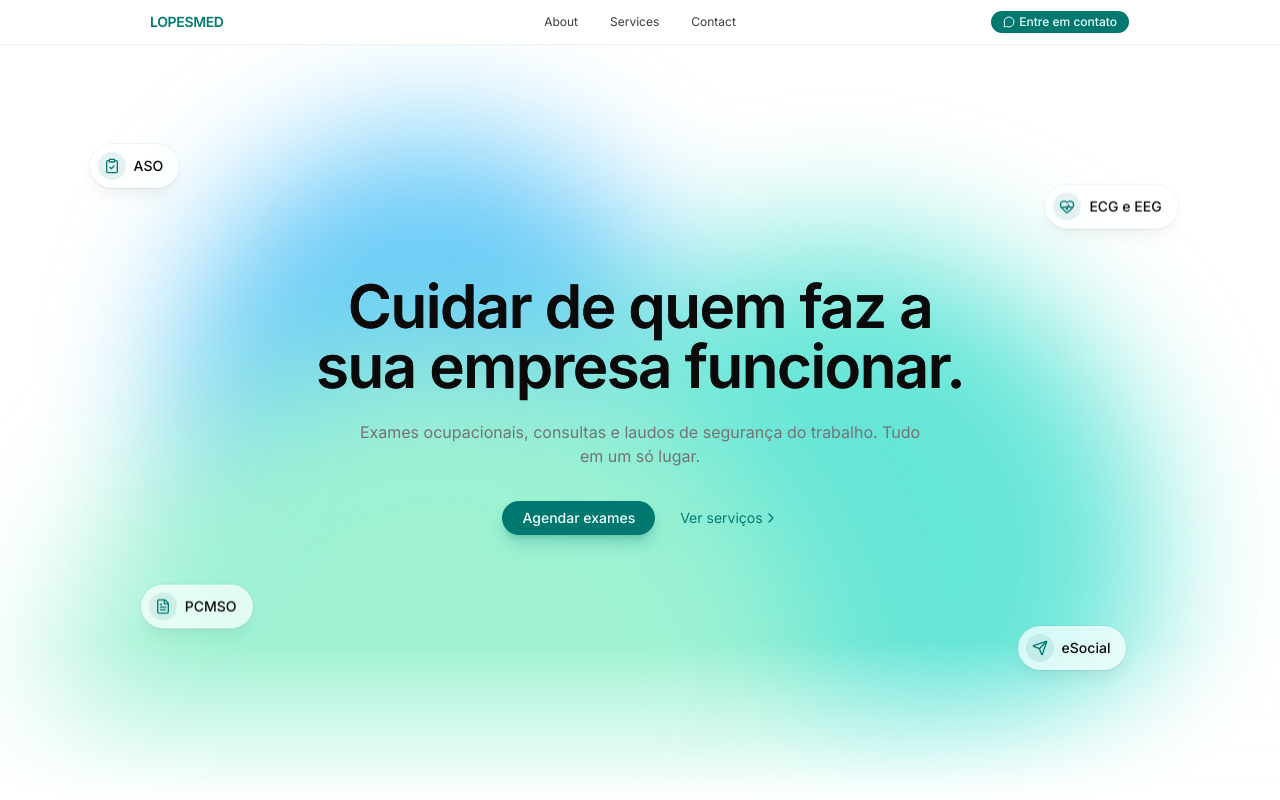
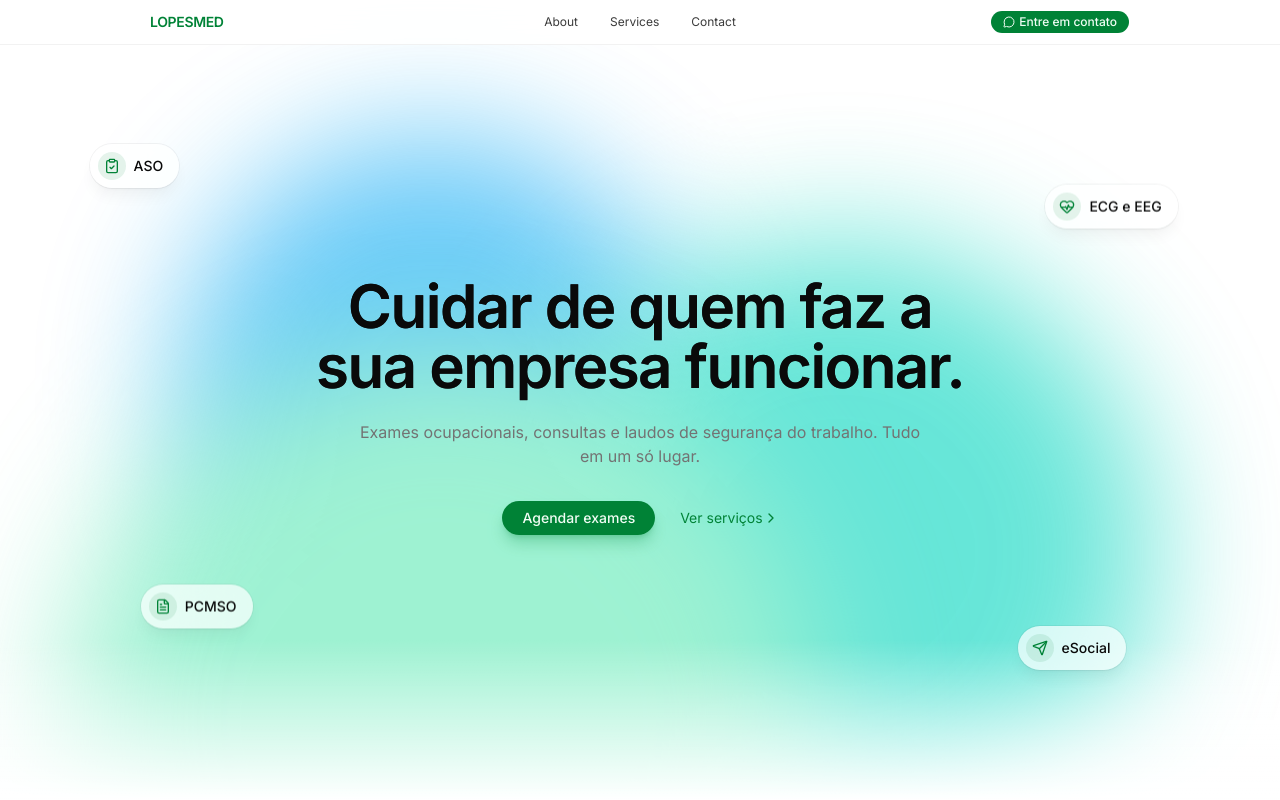
Before and after one commit to elciomfer/lopesmed, a Next.js app: page / in a window 1280 px wide. Built offline with nearby package versions, Linux system fonts and the light colour scheme.

Commit message:
feat: update color variables for improved accessibility and design consistency

```diff
--- a/src/app/globals.css
+++ b/src/app/globals.css
@@ -80,8 +80,8 @@
   --card-foreground: oklch(0.145 0 0);
   --popover: oklch(1 0 0);
   --popover-foreground: oklch(0.145 0 0);
-  --primary: oklch(0.511 0.096 186.391);
-  --primary-foreground: oklch(0.984 0.014 180.72);
+  --primary: oklch(0.527 0.154 150.069);
+  --primary-foreground: oklch(0.982 0.018 155.826);
   --secondary: oklch(0.967 0.001 286.375);
   --secondary-foreground: oklch(0.21 0.006 285.885);
   --muted: oklch(0.97 0 0);
@@ -91,7 +91,7 @@
   --destructive: oklch(0.577 0.245 27.325);
   --border: oklch(0.922 0 0);
   --input: oklch(0.922 0 0);
-  --ring: oklch(0.708 0 0);
+  --ring: oklch(0.627 0.194 149.214);
   --chart-1: oklch(0.87 0 0);
   --chart-2: oklch(0.556 0 0);
   --chart-3: oklch(0.439 0 0);
@@ -100,12 +100,12 @@
   --radius: 0.625rem;
   --sidebar: oklch(0.985 0 0);
   --sidebar-foreground: oklch(0.145 0 0);
-  --sidebar-primary: oklch(0.6 0.118 184.704);
-  --sidebar-primary-foreground: oklch(0.984 0.014 180.72);
+  --sidebar-primary: oklch(0.527 0.154 150.069);
+  --sidebar-primary-foreground: oklch(0.982 0.018 155.826);
   --sidebar-accent: oklch(0.97 0 0);
   --sidebar-accent-foreground: oklch(0.205 0 0);
   --sidebar-border: oklch(0.922 0 0);
-  --sidebar-ring: oklch(0.708 0 0);
+  --sidebar-ring: oklch(0.627 0.194 149.214);
 }
 
 .dark {
@@ -115,8 +115,8 @@
   --card-foreground: oklch(0.985 0 0);
   --popover: oklch(0.205 0 0);
   --popover-foreground: oklch(0.985 0 0);
-  --primary: oklch(0.437 0.078 188.216);
-  --primary-foreground: oklch(0.984 0.014 180.72);
+  --primary: oklch(0.723 0.219 149.579);
+  --primary-foreground: oklch(0.266 0.065 152.934);
   --secondary: oklch(0.274 0.006 286.033);
   --secondary-foreground: oklch(0.985 0 0);
   --muted: oklch(0.269 0 0);
@@ -126,7 +126,7 @@
   --destructive: oklch(0.704 0.191 22.216);
   --border: oklch(1 0 0 / 10%);
   --input: oklch(1 0 0 / 15%);
-  --ring: oklch(0.556 0 0);
+  --ring: oklch(0.627 0.194 149.214);
   --chart-1: oklch(0.87 0 0);
   --chart-2: oklch(0.556 0 0);
   --chart-3: oklch(0.439 0 0);
@@ -134,12 +134,12 @@
   --chart-5: oklch(0.269 0 0);
   --sidebar: oklch(0.205 0 0);
   --sidebar-foreground: oklch(0.985 0 0);
-  --sidebar-primary: oklch(0.704 0.14 182.503);
-  --sidebar-primary-foreground: oklch(0.277 0.046 192.524);
+  --sidebar-primary: oklch(0.723 0.219 149.579);
+  --sidebar-primary-foreground: oklch(0.266 0.065 152.934);
   --sidebar-accent: oklch(0.269 0 0);
   --sidebar-accent-foreground: oklch(0.985 0 0);
   --sidebar-border: oklch(1 0 0 / 10%);
-  --sidebar-ring: oklch(0.556 0 0);
+  --sidebar-ring: oklch(0.627 0.194 149.214);
 }
 
 @layer base {
```
